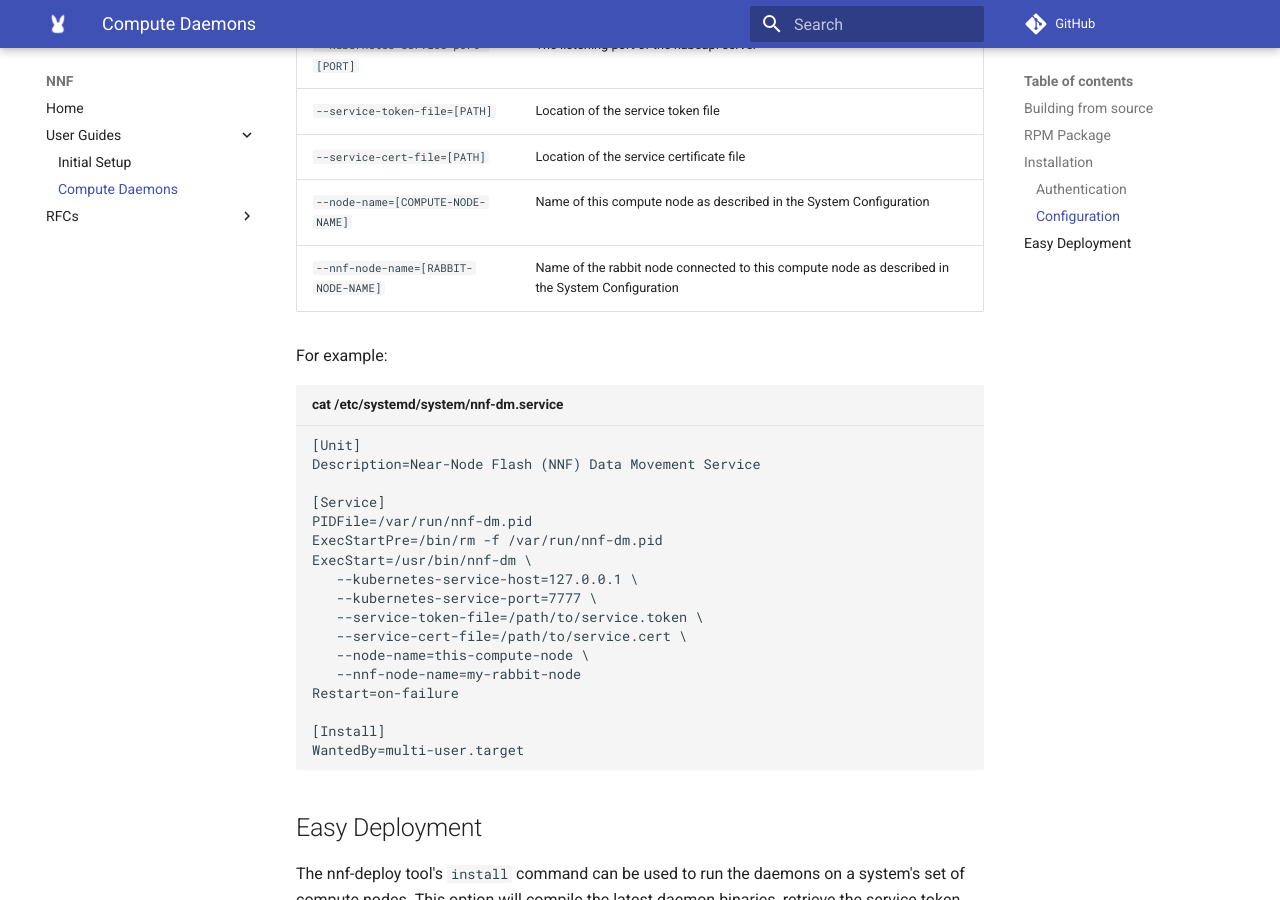
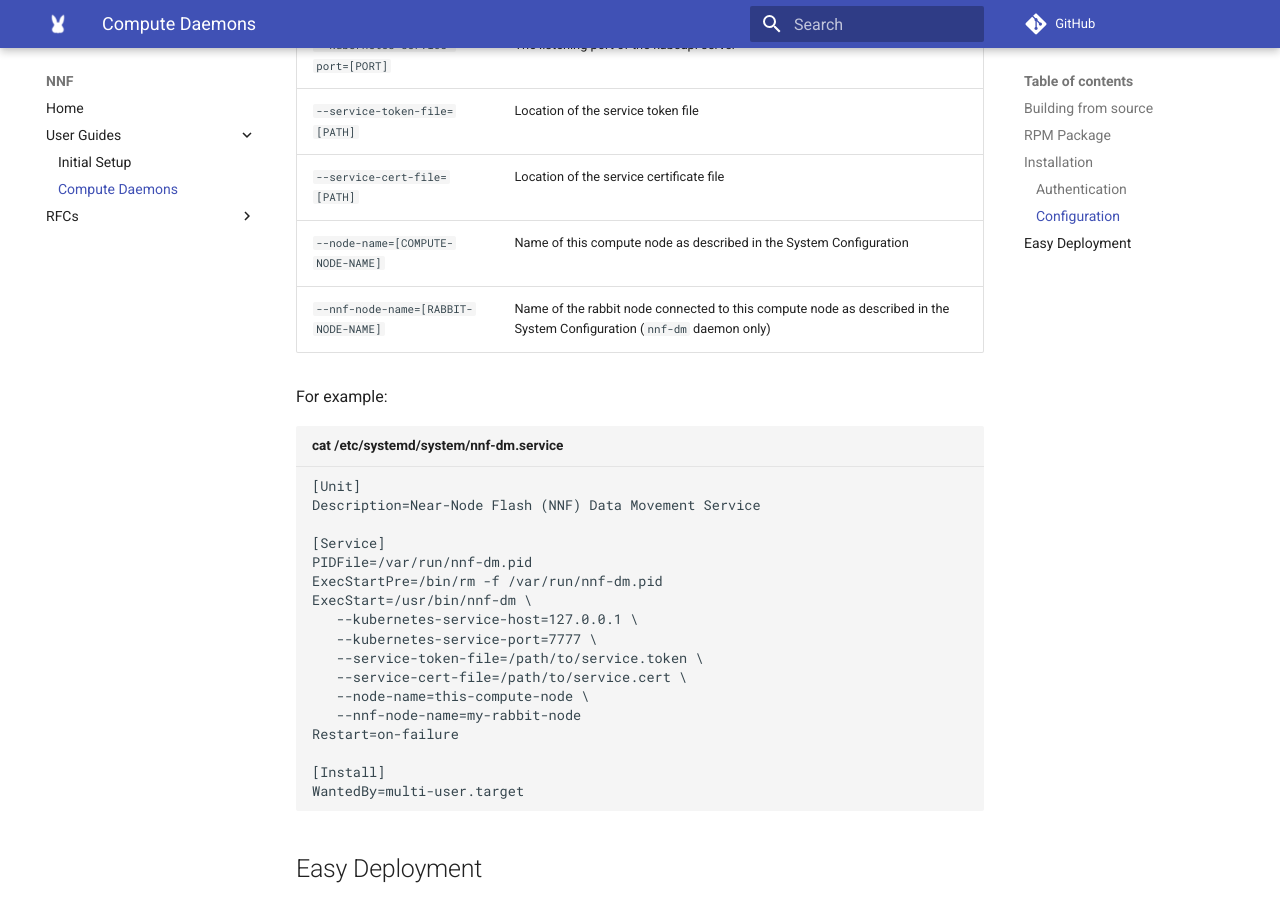
Before and after one commit to NearNodeFlash/NearNodeFlash.github.io, an MkDocs documentation site: the page built from docs/guides/compute-daemons/readme.md, in a window 1280 px wide and 900 px high, scrolled down 1656 px. Built offline with MkDocs 1.6.1 and Material for MkDocs 9.7.7, drawn with Linux system fonts in a browser that asks for light colours; comment, search, counter and statistics services are not loaded.

Commit message:
Add comment that '--nnf-node-name'  argument is for the nnf-dm daemon only
Signed-off-by: Nate Roiger <nate.roiger@hpe.com>

```diff
--- a/docs/guides/compute-daemons/readme.md
+++ b/docs/guides/compute-daemons/readme.md
@@ -59,7 +59,7 @@ The command line arguements can be provided to the service definition or as an o
 | `--service-token-file=[PATH]` | Location of the service token file |
 | `--service-cert-file=[PATH]` | Location of the service certificate file |
 | `--node-name=[COMPUTE-NODE-NAME]` | Name of this compute node as described in the System Configuration |
-| `--nnf-node-name=[RABBIT-NODE-NAME]` | Name of the rabbit node connected to this compute node as described in the System Configuration |
+| `--nnf-node-name=[RABBIT-NODE-NAME]` | Name of the rabbit node connected to this compute node as described in the System Configuration (`nnf-dm` daemon only)|
 
 For example:
 
```
